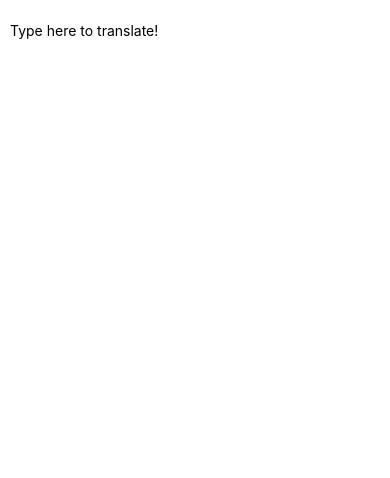
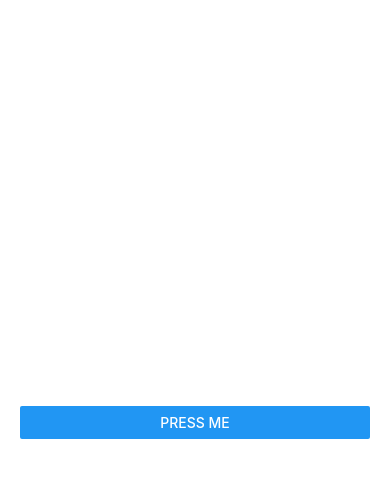
Before and after one commit to kklogg/react-native-tutorial, a React Native app: screen / in a window 390 px wide. Shown: the top 478 px of the page. Built offline with nearby package versions, Linux system fonts and the light colour scheme.

Commit message:
Add ButtonBasics component

```diff
--- a/App.js
+++ b/App.js
@@ -1,28 +1,35 @@
 import React, { Component } from 'react';
-import { AppRegistry, Text, TextInput, View } from 'react-native';
+import { Alert, AppRegistry, Button, StyleSheet, View } from 'react-native';
 
-const pizza = '\uD83C\uDF55';
-
-export default class PizzaTranslator extends Component {
-  constructor(props) {
-    super(props);
-    this.state = {text: ''};
+export default class ButtonBasics extends Component {
+  _onPressButton() {
+    Alert.alert('You tapped the button!');
   }
 
   render() {
     return (
-      <View style={{padding: 10}}>
-        <TextInput
-          style={{height: 40}}
-          placeholder="Type here to translate!"
-          onChangeText={(text) => this.setState({text})}
-        />
-        <Text style={{padding: 10, fontSize: 42}}>
-          {this.state.text.split(' ').map((word) => word && pizza).join(' ')}
-        </Text>
+      <View style={styles.container}>
+        <View style={styles.buttonContainer}>
+          <Button onPress={this._onPressButton} title='Press Me'/>
+        </View>
       </View>
     );
   }
 }
 
-AppRegistry.registerComponent('AwesomeProject', () => PizzaTranslator);
+const styles = StyleSheet.create({
+  container: {
+   flex: 1,
+   justifyContent: 'center',
+  },
+  buttonContainer: {
+    margin: 20
+  },
+  alternativeLayoutButtonContainer: {
+    margin: 20,
+    flexDirection: 'row',
+    justifyContent: 'space-between'
+  }
+});
+
+AppRegistry.registerComponent('AwesomeProject', () => ButtonBasics);
```
Also changed, not shown: src/PizzaTranslator.js (added, +28 -0 lines).
